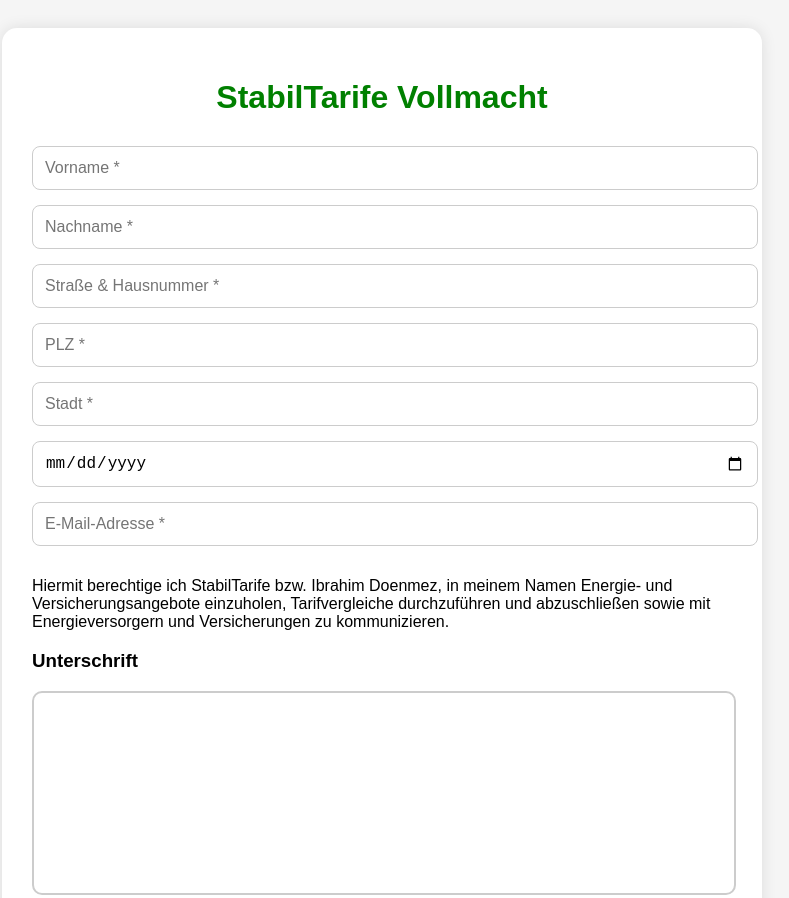
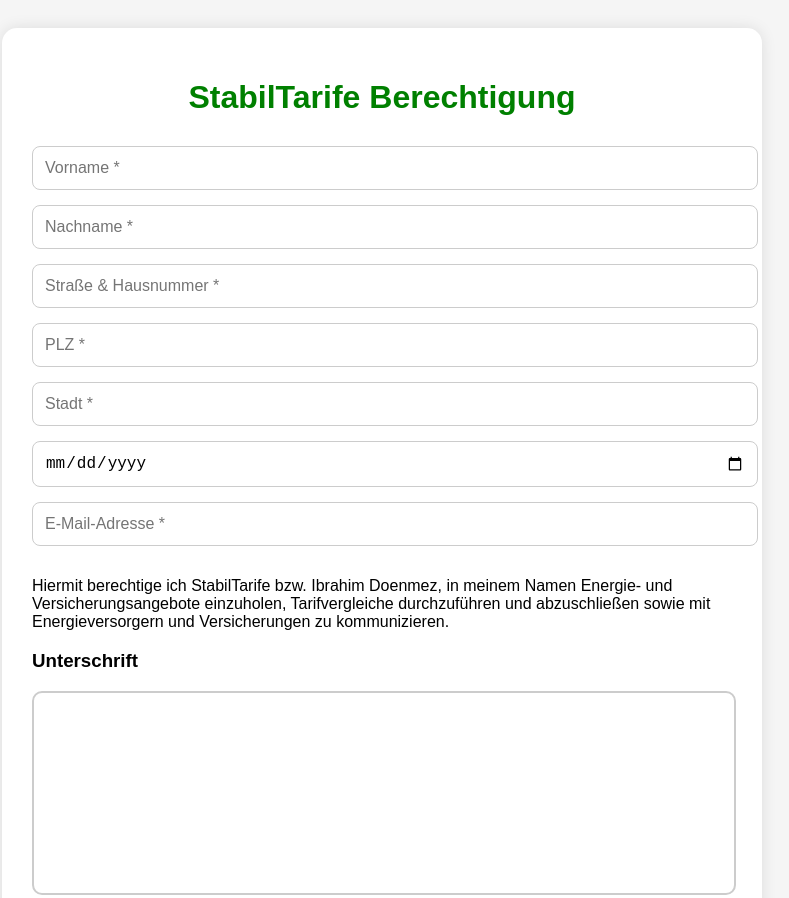
Before and after one commit to ibodoen-del/stabiltarife-vollmacht-neu, a website: page index.html in a window 1280 px wide. Shown: the top 898 px of the page, without its empty margins (258-1047 px from the left). Drawn offline with nearby package versions, Linux system fonts and the light colour scheme.

Commit message:
Update title and heading from 'Vollmacht' to 'Berechtigung'

```diff
--- a/index.html
+++ b/index.html
@@ -4,7 +4,7 @@
 <meta charset="UTF-8" />
 <meta name="viewport" content="width=device-width, initial-scale=1.0"/>
 
-<title>StabilTarife Vollmacht</title>
+<title>StabilTarife Berechtigung</title>
 
 <script src="https://cdn.jsdelivr.net/npm/signature_pad@4.0.0/dist/signature_pad.umd.min.js"></script>
 
@@ -76,7 +76,7 @@ width:100%;
 
 <div class="container">
 
-<h1>StabilTarife Vollmacht</h1>
+<h1>StabilTarife Berechtigung</h1>
 
 <input id="vorname" placeholder="Vorname *" required>
 <input id="nachname" placeholder="Nachname *" required>
```
